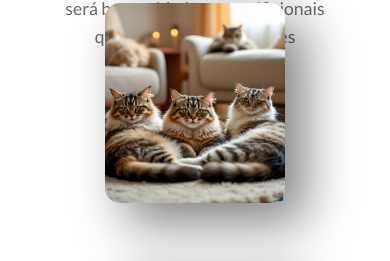
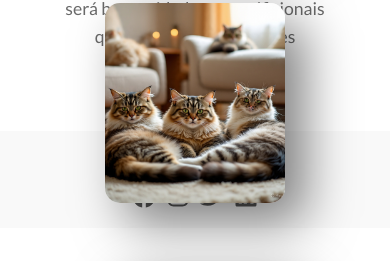
Before and after one commit to Balbino-JS/land-pet, a React (Vite) app in the folder land-pet/: page / in a window 390 px wide. Shown: the part 6207-6468 px from the top of the page. Built offline with nearby package versions, Linux system fonts and the light colour scheme.

Commit message:
Nessa seção adicione os direcionamento dos links e foi criado o css

```diff
--- a/land-pet/src/CSS/App.css
+++ b/land-pet/src/CSS/App.css
@@ -569,3 +569,64 @@ img:hover {
   box-shadow: 0 5px 15px rgba(0, 0, 0, 0.2);
   font-size: 0.6em;
 }
+
+/* ==== FOOTER ==== */
+.footer {
+  text-align: center;
+  padding: 20px;
+  background: #f9f9f9; /* fundo leve */
+}
+
+.footer-title {
+  font-size: 1.5rem;
+  margin-bottom: 15px;
+  color: #333;
+}
+
+.footer-icons {
+  display: flex;
+  gap: 20px;
+  justify-content: center;
+}
+
+.footer-icons a {
+  font-size: 30px; /* tamanho padrão dos ícones */
+  color: #555;
+  transition: transform 0.3s, color 0.3s;
+}
+
+/* Efeitos hover */
+.footer-icons a:hover {
+  transform: scale(1.2);
+  color: #0077b6; /* muda a cor no hover */
+}
+
+/* Responsividade */
+@media (max-width: 768px) {
+  .footer-title {
+    font-size: 1.2rem;
+  }
+
+  .footer-icons {
+    gap: 15px;
+  }
+
+  .footer-icons a {
+    font-size: 26px;
+  }
+}
+
+@media (max-width: 480px) {
+  .footer {
+    padding: 15px;
+  }
+
+  .footer-icons {
+    flex-wrap: wrap; /* quebra linha se faltar espaço */
+    gap: 10px;
+  }
+
+  .footer-icons a {
+    font-size: 24px;
+  }
+}
--- a/land-pet/src/componentes/Footer.jsx
+++ b/land-pet/src/componentes/Footer.jsx
@@ -1,30 +1,29 @@
-import { useState } from 'react'
-import '../CSS/App.css'
-import Navbar from './Navbar'
-import Home from './Home'
+import { useState } from "react";
+import "../CSS/App.css";
+import Navbar from "./Navbar";
+import Home from "./Home";
 import { FaFacebook, FaInstagram, FaTwitter, FaLinkedin } from "react-icons/fa";
 
 function Footer() {
-
   return (
-    <footer style={{ textAlign: "center", padding: "20px" }}>
-      <h3>Siga-nos</h3>
-      <div style={{ display: "flex", gap: "20px", justifyContent: "center" }}>
-        <a href="https://facebook.com" target="_blank" rel="noreferrer">
-          <FaFacebook size={30} color="#1877F2" />
+    <footer className="footer">
+      <h3 className="footer-title">Siga-nos</h3>
+      <div className="footer-icons">
+        <a href="https://www.youtube.com/shorts/XMwDBJ1SBQA" target="_blank" rel="noreferrer">
+          <FaFacebook />
         </a>
-        <a href="https://instagram.com" target="_blank" rel="noreferrer">
-          <FaInstagram size={30} color="#E4405F" />
+        <a href="https://www.youtube.com/shorts/WZOA5TPWa_4" target="_blank" rel="noreferrer">
+          <FaInstagram />
         </a>
-        <a href="https://twitter.com" target="_blank" rel="noreferrer">
-          <FaTwitter size={30} color="#1DA1F2" />
+        <a href="https://www.youtube.com/shorts/BL3BFEXvZDo" target="_blank" rel="noreferrer">
+          <FaTwitter />
         </a>
-        <a href="https://linkedin.com" target="_blank" rel="noreferrer">
-          <FaLinkedin size={30} color="#0A66C2" />
+        <a href="https://www.youtube.com/shorts/-KjmRpZRkbo" target="_blank" rel="noreferrer">
+          <FaLinkedin />
         </a>
       </div>
     </footer>
   );
 }
 
-export default Footer
+export default Footer;
```
